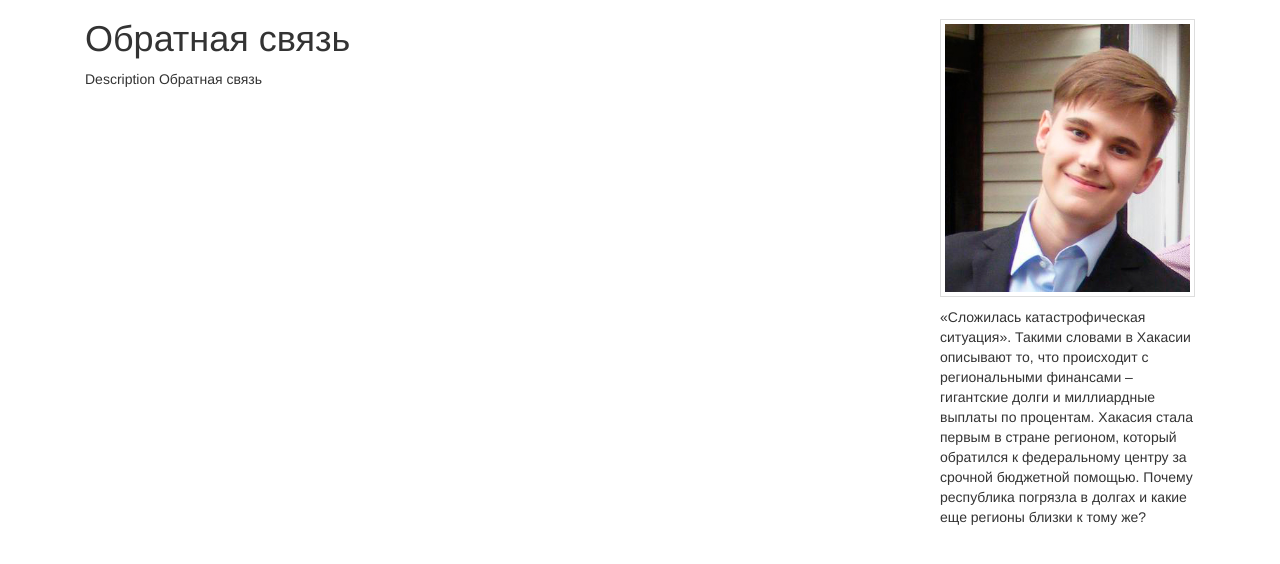
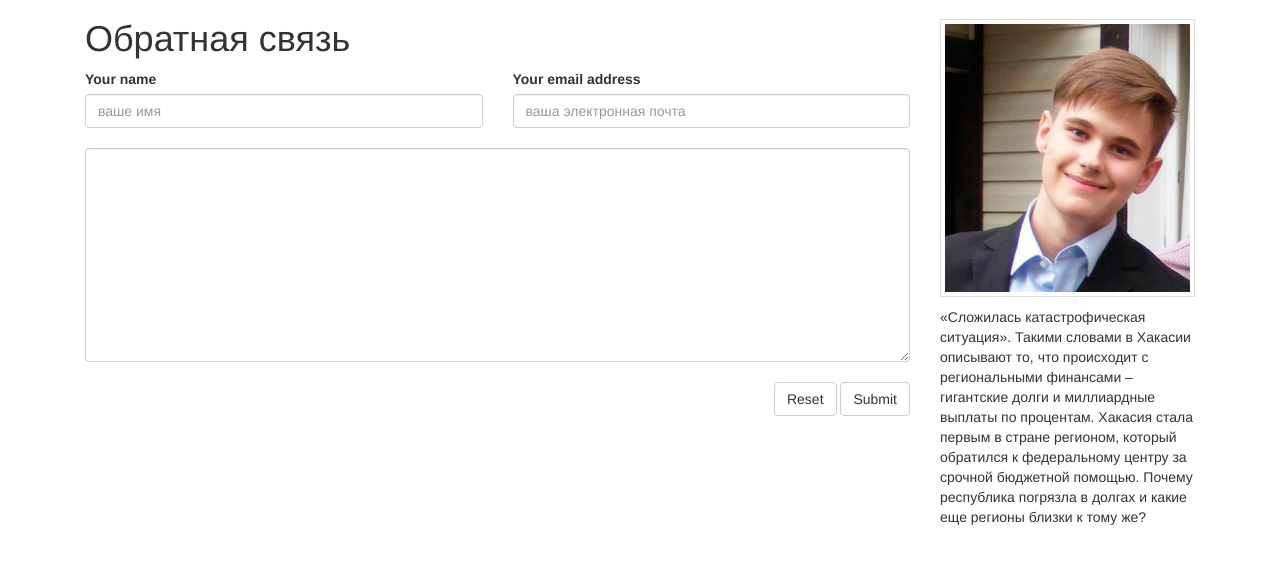
Before and after one commit to vsptima/front, a PHP site: page /design/feedback.php in a window 1280 px wide. Shown: the part 51-615 px from the top of the page. Run offline with PHP 8.4, Linux system fonts and the light colour scheme.

Commit message:
Форма + медиа-css

```diff
--- a/design/feedback.php
+++ b/design/feedback.php
@@ -5,7 +5,29 @@ $pageDescription = 'Description '.$pageTitle;
 <?php require_once 'layouts/_top.php';?>
     <div class="col-md-9 main">
         <h1><?=$pageTitle?></h1>
-        <p><?=$pageDescription?></p>
+        <form class="form-horizontal">
+            <div class="row">
+                <div class="col-md-6">
+                    <label for="email">Your name</label>
+                    <input type="text" class="form-control" name="name" id="name" placeholder="ваше имя">
+                </div>
+                <div class="col-md-6">
+                    <label for="email">Your email address</label>
+                    <input type="email" class="form-control" name="email" id="email" placeholder="ваша электронная почта">
+                </div>
+            </div>
+            <div class="row">
+                <div class="col-md-12 form-message">
+                    <textarea class="form-control" rows="10" name="message"></textarea>
+                </div>
+            </div>
+            <div class="row">
+                <div class="col-md-6 col-md-offset-6 text-right">
+                    <input type="reset" class="btn btn-default" value="Reset">
+                    <input type="submit" class="btn btn-default" value="Submit">
+                </div>
+            </div>
+        </form>
     </div>
     <div class="col-md-3 sidebar">
         <?php require_once 'layouts/_sidebar_index.php';?>
--- a/src/style.css
+++ b/src/style.css
@@ -5,3 +5,12 @@
 .img-thumbnail {
     border-radius: 0px;
 }
+.form-message {
+    margin: 20px 0;
+}
+
+@media (max-width: 762px) {
+    form label {
+        margin-top:15px;
+    }
+}
```
